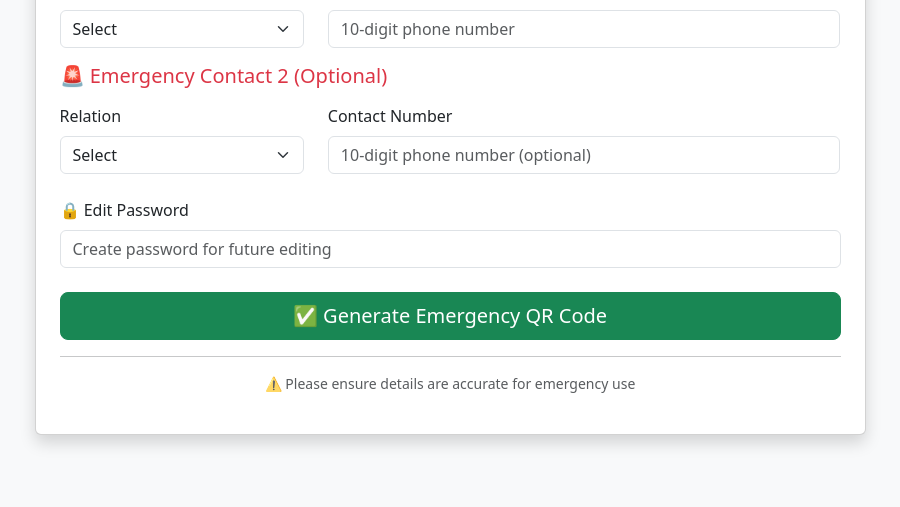
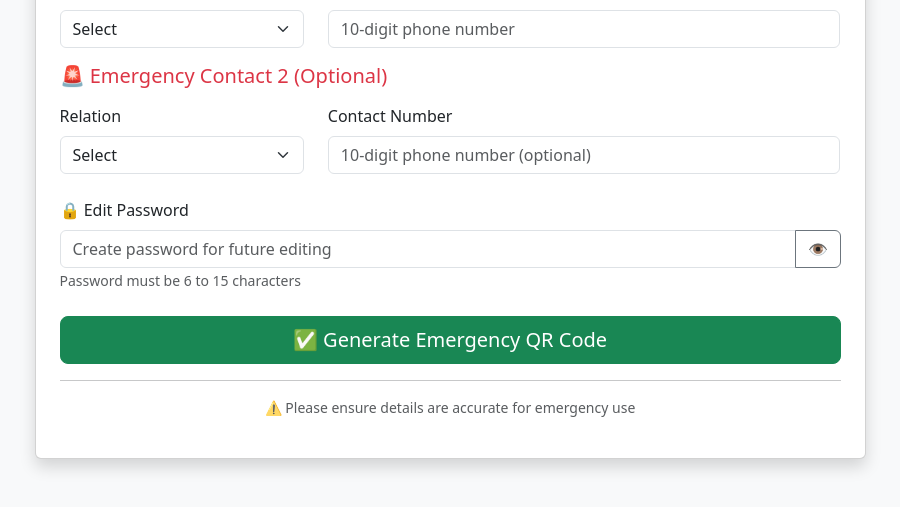
Before and after one commit to sonuy10/Ai-Emergency-Qr-Health-System, a Flask app: page /register in a window 1280 px wide. Shown: the part 750-1257 px from the top of the page, without its empty margins (190-1090 px from the left). Before the commit the page ends 1196 px from the top, so only its background shows below. Run offline with Flask 3, Linux system fonts and the light colour scheme.

Commit message:
Update register.html

```diff
--- a/templates/register.html
+++ b/templates/register.html
@@ -31,7 +31,7 @@
                         <input type="text" name="name" class="form-control" required placeholder="Enter full name">
                     </div>
 
-                    <!-- DOB (REPLACED AGE) -->
+                    <!-- DOB -->
                     <div class="mb-3">
                         <label class="form-label">🎂 Date of Birth</label>
                         <input type="date" name="dob" class="form-control" required>
@@ -125,13 +125,36 @@
                         </div>
                     </div>
 
-                    <!-- Edit Password NEW -->
+                    <!-- Edit Password FINAL FIX -->
                     <div class="mb-4">
+
                         <label class="form-label">🔒 Edit Password</label>
-                        <input type="password" name="edit_password"
-                               class="form-control"
-                               required
-                               placeholder="Create password for future editing">
+
+                        <div class="input-group">
+
+                            <input type="password"
+                                   name="edit_password"
+                                   id="editPassword"
+                                   class="form-control"
+                                   required
+                                   minlength="6"
+                                   maxlength="15"
+                                   placeholder="Create password for future editing">
+
+                            <button type="button"
+                                    class="btn btn-outline-secondary"
+                                    onclick="togglePassword()">
+
+                                👁
+
+                            </button>
+
+                        </div>
+
+                        <small class="text-muted">
+                            Password must be 6 to 15 characters
+                        </small>
+
                     </div>
 
                     <!-- Submit -->
@@ -155,5 +178,24 @@
     </div>
 </div>
 
+
+<script>
+
+function togglePassword(){
+
+    var password=document.getElementById("editPassword");
+
+    if(password.type==="password"){
+        password.type="text";
+    }
+    else{
+        password.type="password";
+    }
+
+}
+
+</script>
+
+
 </body>
 </html>
```
